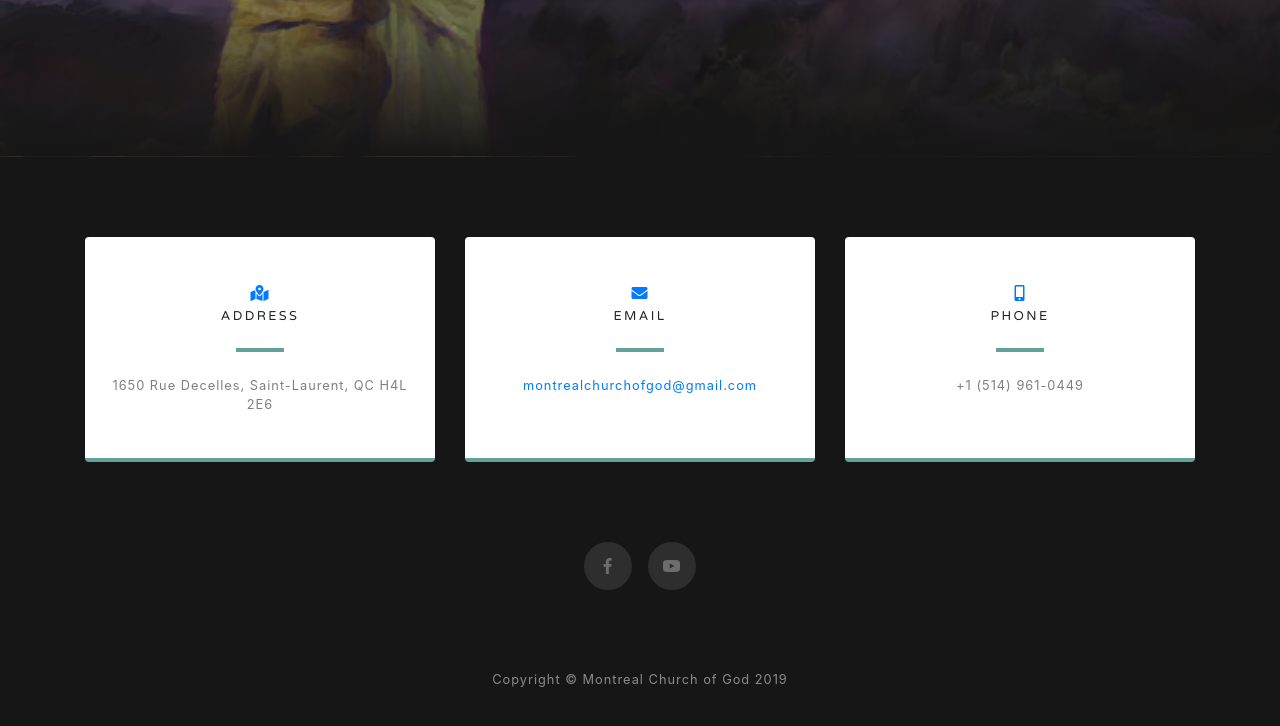
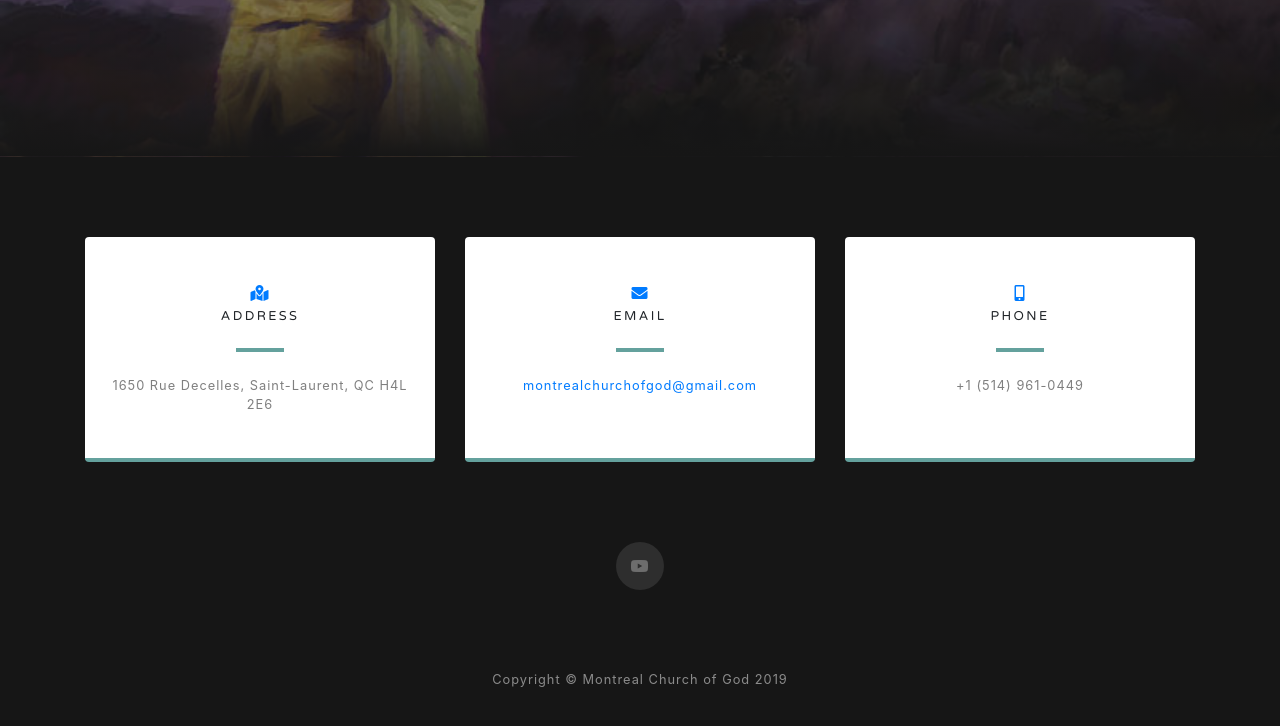
Before and after one commit to MontrealChurchofGod/MontrealChurchofGod.github.io, a website with bundled scripts: page index.html in a window 1280 px wide. Shown: the part 3995-4721 px from the top of the page. Built offline with nearby package versions, Linux system fonts and the light colour scheme.

Commit message:
Update index.html

```diff
--- a/index.html
+++ b/index.html
@@ -196,9 +196,9 @@
           <!-- <a href="#" class="mx-2">
             <i class="fab fa-twitter"></i>
           </a> -->
-          <a href="#" class="mx-2">
+          <!-- <a href="#" class="mx-2">
             <i class="fab fa-facebook-f"></i>
-          </a>
+          </a> -->
           <!-- <a href="#" class="mx-2">
             <i class="fab fa-github"></i>
           </a> -->
```
